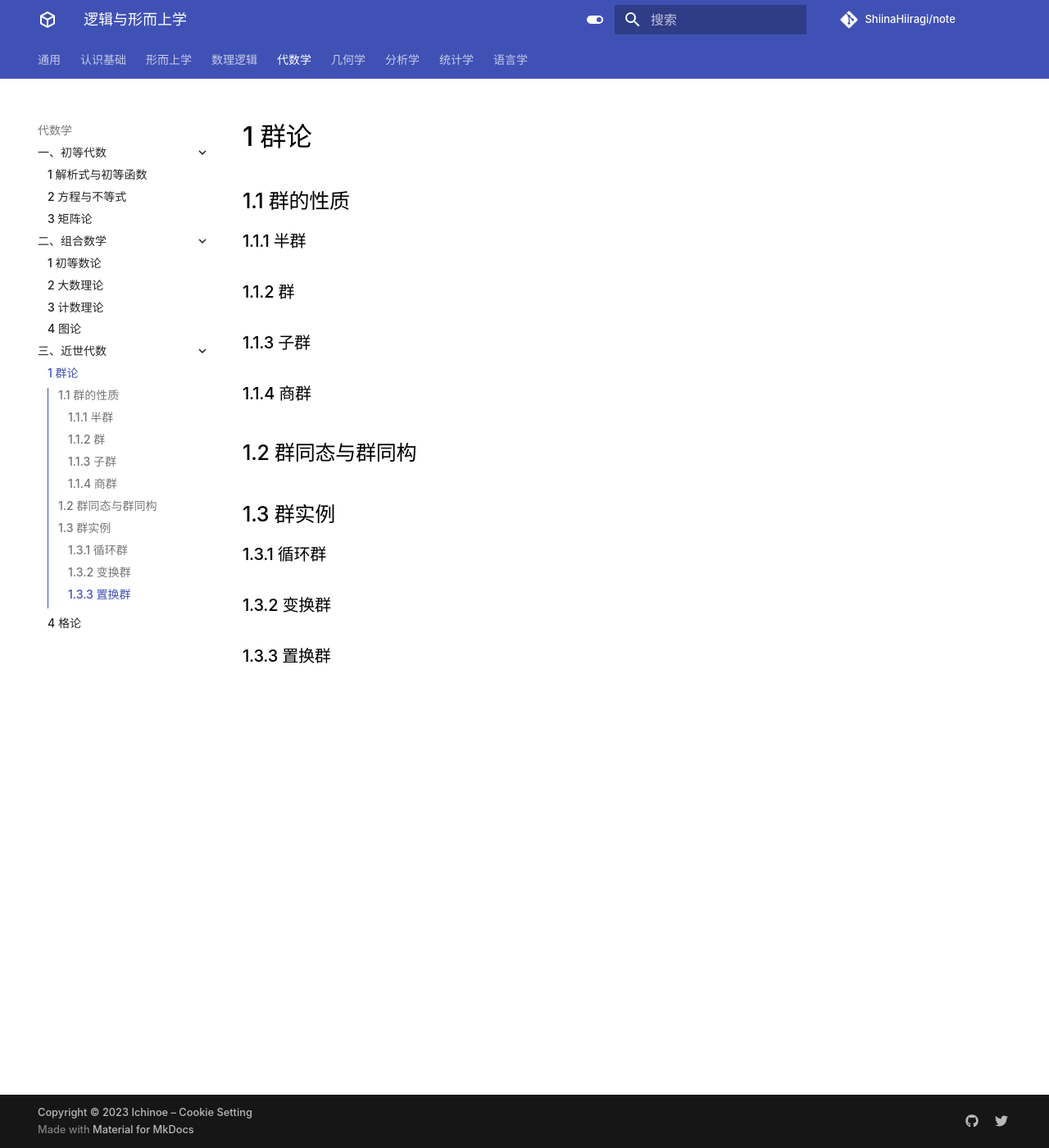
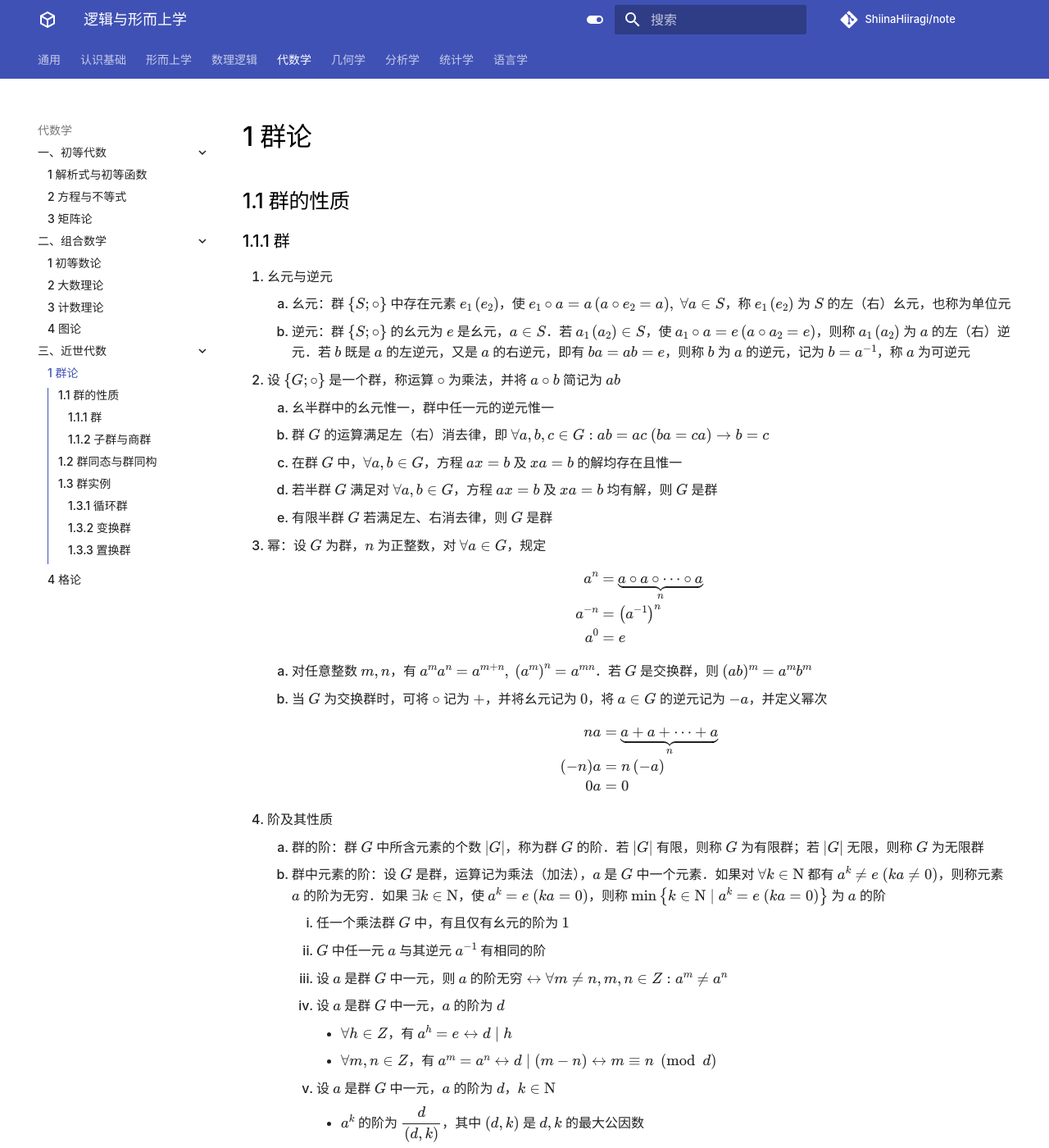
Before and after one commit to ShiinaHiiragi/note, an MkDocs documentation site: the page built from docs/alg/mod/grp.md, in a window 1280 px wide and 1400 px high. Shown: the whole window at 82% size. Built offline with MkDocs 1.6.1 and Material for MkDocs 9.7.7, drawn with Linux system fonts in a browser that asks for light colours; comment, search, counter and statistics services are not loaded; some of the changed text lies outside the part shown.

Commit message:
add grp in first

```diff
--- a/docs/alg/mod/grp.md
+++ b/docs/alg/mod/grp.md
@@ -1,13 +1,52 @@
 # 1 群论
 
 ## 1.1 群的性质
-### 1.1.1 半群
+### 1.1.1 群
+1. 幺元与逆元
+    1. 幺元：群 $\{S ; \circ\}$ 中存在元素 $e_{1}\left(e_{2}\right)$，使 $e_{1} \circ a=a\left(a \circ e_{2}=a\right), \  \forall a \in S$，称 $e_{1}\left(e_{2}\right)$ 为 $S$ 的左（右）幺元，也称为单位元
+    2. 逆元：群 $\{S; \circ\}$ 的幺元为 $e$ 是幺元，$a \in S$．若 $a_{1}\left(a_{2}\right) \in S$，使 $a_{1} \circ a=e\left(a \circ a_{2}=e\right)$，则称 $a_{1}\left(a_{2}\right)$ 为 $a$ 的左（右）逆元．若 $b$ 既是 $a$ 的左逆元，又是 $a$ 的右逆元，即有 $b a=a b=e$，则称 $b$ 为 $a$ 的逆元，记为 $b=a^{-1}$，称 $a$ 为可逆元
+2. 设 $\{G; \circ\}$ 是一个群，称运算 $\circ$ 为乘法，并将 $a \circ b$ 简记为 $ab$
+    1. 幺半群中的幺元惟一，群中任一元的逆元惟一
+    2. 群 $G$ 的运算满足左（右）消去律，即 $\forall a, b, c \in G: a b=a c \ (b a=c a) \rightarrow b=c$
+    3. 在群 $G$ 中，$\forall a, b \in G$，方程 $a x=b$ 及 $x a=b$ 的解均存在且惟一
+    4. 若半群 $G$ 满足对 $\forall a, b \in G$，方程 $a x=b$ 及 $x a= b$ 均有解，则 $G$ 是群
+    5. 有限半群 $G$ 若满足左、右消去律，则 $G$ 是群
+3. 幂：设 $G$ 为群，$n$ 为正整数，对 $\forall a \in G$，规定
 
-### 1.1.2 群
+    $$
+    \begin{aligned}
+    a^{n}&=\small \underbrace{\normalsize a \circ a \circ \cdots \circ a}_{\normalsize n} \normalsize \\
+    a^{-n}&=\left(a^{-1}\right)^{n} \\
+    a^{0}&=e
+    \end{aligned}
+    $$
 
-### 1.1.3 子群
+    1. 对任意整数 $m, n$，有 $a^{m} a^{n}=a^{m+n}, \ \left(a^{m}\right)^{n}=a^{m n}$．若 $G$ 是交换群，则 $(a b)^{m}=a^{m} b^{m}$
+    2. 当 $G$ 为交换群时，可将 $\circ$ 记为 $+$，并将幺元记为 $0$，将 $a \in G$ 的逆元记为 $-a$，并定义幂次
 
-### 1.1.4 商群
+    $$
+    \begin{aligned}
+    na&=\small \underbrace{\normalsize a + a + \cdots + a}_{\normalsize n} \normalsize \\
+    (-n)a&=n\left(-a\right) \\
+    0a&=0
+    \end{aligned}
+    $$
+
+4. 阶及其性质
+    1. 群的阶：群 $G$ 中所含元素的个数 $|G|$，称为群 $G$ 的阶．若 $|G|$ 有限，则称 $G$ 为有限群；若 $|G|$ 无限，则称 $G$ 为无限群
+    2. 群中元素的阶：设 $G$ 是群，运算记为乘法（加法），$a$ 是 $G$ 中一个元素．如果对 $\forall k \in \mathrm{N}$ 都有 $a^{k} \neq e \ (k a \neq 0)$，则称元素 $a$ 的阶为无穷．如果 $\exists k \in \mathrm{N}$，使 $a^{k}=e \ (k a=0)$，则称 $\min \left\{k \in \mathrm{N} \mid a^{k}=e \ (k a =0)\right\}$ 为 $a$ 的阶
+        1. 任一个乘法群 $G$ 中，有且仅有幺元的阶为 $1$
+        2. $G$ 中任一元 $a$ 与其逆元 $a^{-1}$ 有相同的阶
+        3. 设 $a$ 是群 $G$ 中一元，则 $a$ 的阶无穷 $\leftrightarrow \forall m \neq n, m, n \in Z: a^{m} \neq a^{n}$
+        4. 设 $a$ 是群 $G$ 中一元，$a$ 的阶为 $d$
+            - $\forall h \in Z$，有 $a^{h}=e \leftrightarrow d \mid h$
+            - $\forall m, n \in Z$，有 $a^{m}=a^{n} \leftrightarrow d \mid(m-n) \leftrightarrow m \equiv n \pmod d$
+        5. 设 $a$ 是群 $G$ 中一元，$a$ 的阶为 $d$，$k \in \mathrm{N}$
+            - $a^{k}$ 的阶为 $\dfrac{d}{(d, k)}$，其中 $(d, k)$ 是 $d, k$ 的最大公因数
+            - $a^{k}$ 的阶为 $d \leftrightarrow(d, k)=1$
+        6. 设 $a, b$ 是群 $G$ 中的元素，$a$ 的阶为 $m$，$b$ 的阶为 $n$，$a b=b a$，$(m, n)=1$，则 $a b$ 的阶为 $m n$
+
+### 1.1.2 子群与商群
 
 ## 1.2 群同态与群同构
 
```
Also changed, not shown: docs/index.md (+1 -1 lines).
